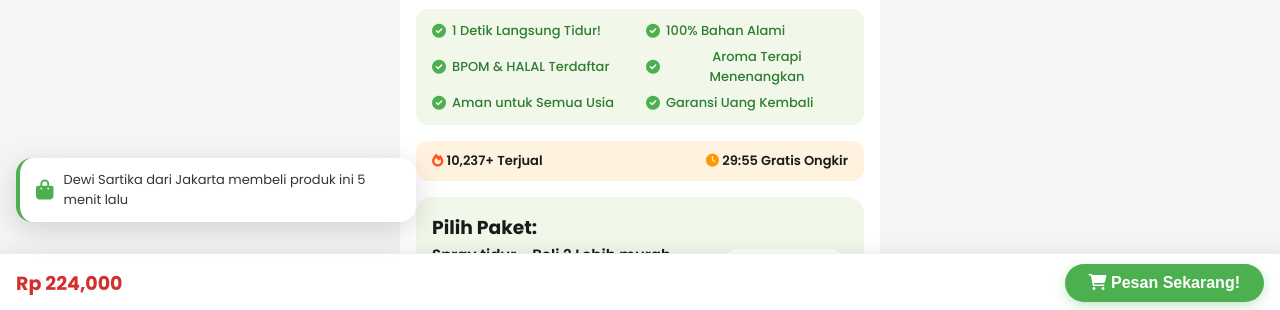
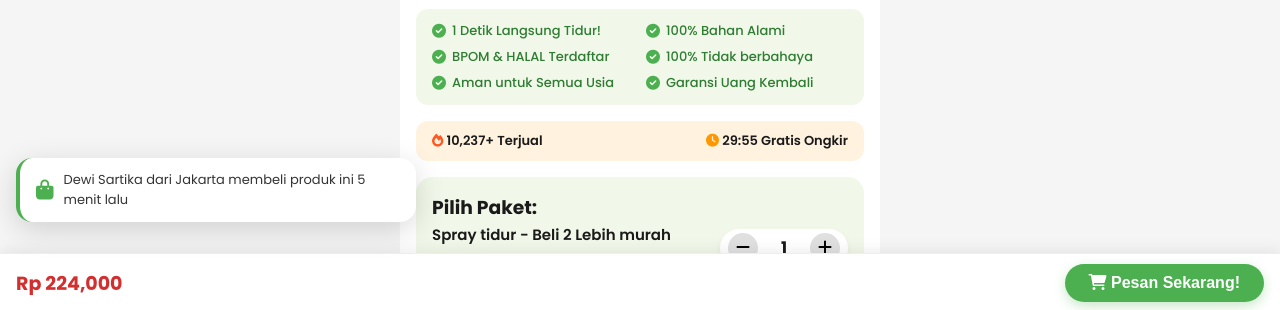
Before and after one commit to azmiparira/versi5lp, a website: page public/index.html in a window 1280 px wide. Shown: the part 488-798 px from the top of the page. Drawn offline with Linux system fonts and the light colour scheme; no server answers.

Commit message:
Update index.html

```diff
--- a/public/index.html
+++ b/public/index.html
@@ -55,7 +55,7 @@
                     <div class="benefit-item"><i class="fas fa-check-circle"></i> 1 Detik Langsung Tidur!</div>
                     <div class="benefit-item"><i class="fas fa-check-circle"></i> 100% Bahan Alami</div>
                     <div class="benefit-item"><i class="fas fa-check-circle"></i> BPOM & HALAL Terdaftar</div>
-                    <div class="benefit-item"><i class="fas fa-check-circle"></i> Aroma Terapi Menenangkan</div>
+                    <div class="benefit-item"><i class="fas fa-check-circle"></i> 100% Tidak berbahaya</div>
                     <div class="benefit-item"><i class="fas fa-check-circle"></i> Aman untuk Semua Usia</div>
                     <div class="benefit-item"><i class="fas fa-check-circle"></i> Garansi Uang Kembali</div>
                 </div>
```
